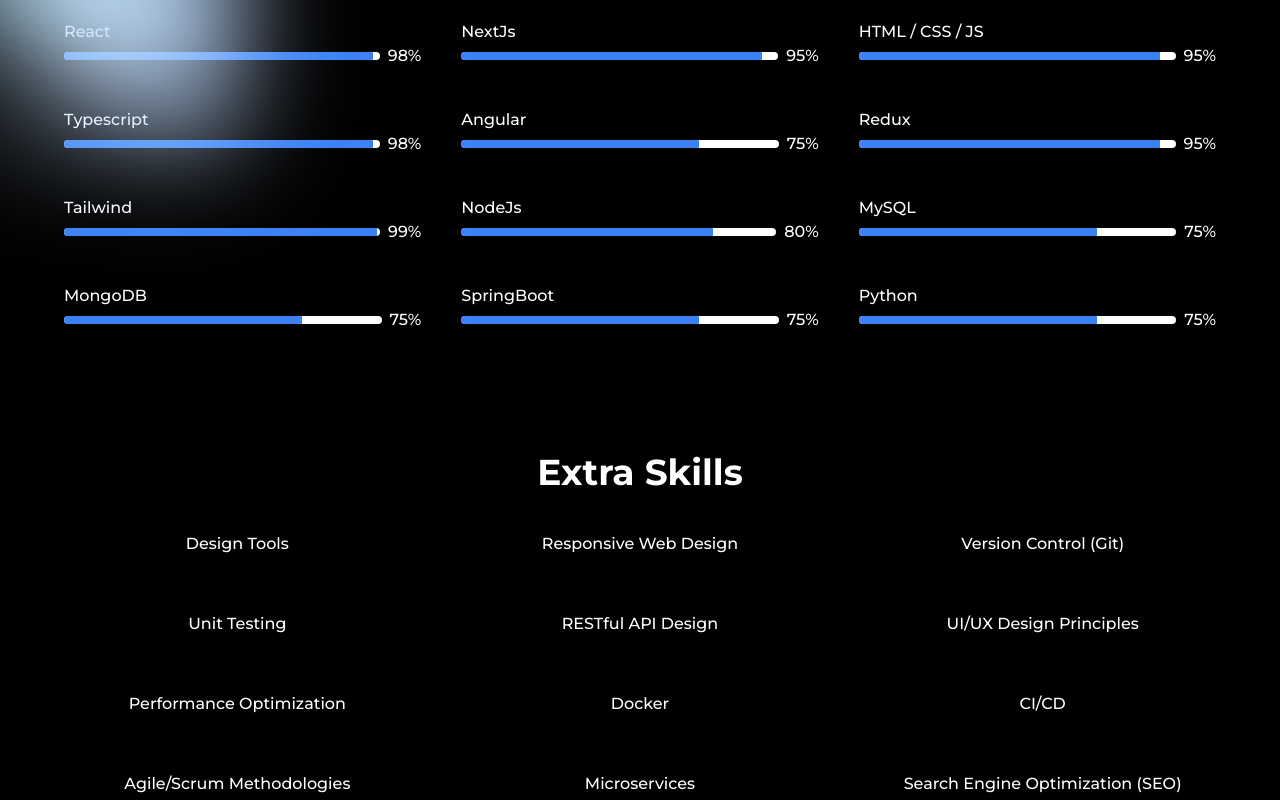
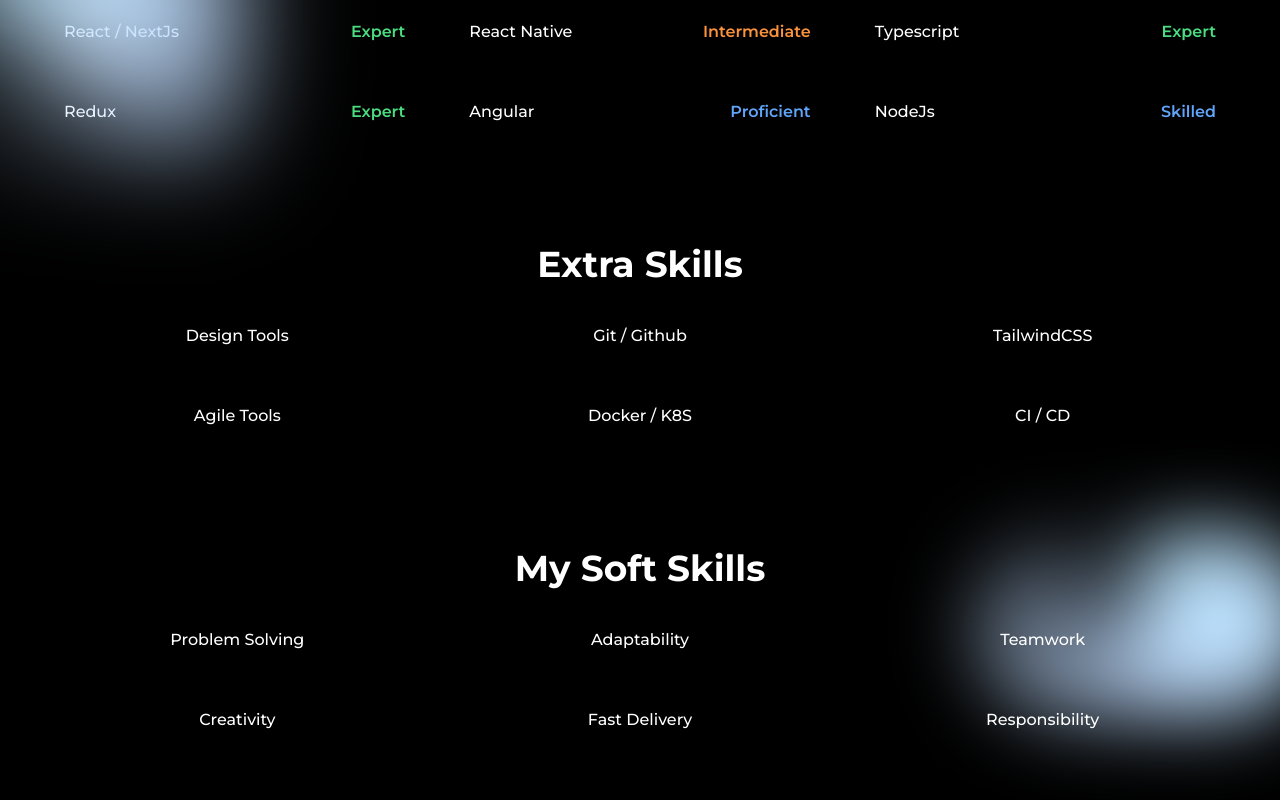
Before and after one commit to YanissGnz/portfolio, a Next.js app: page / in a window 1280 px wide. Shown: the part 1140-1940 px from the top of the page. Built offline with nearby package versions, Linux system fonts and the light colour scheme.

Commit message:
changed skills design

```diff
--- a/components/Skills.tsx
+++ b/components/Skills.tsx
@@ -8,143 +8,47 @@
 		<div className="mt-20 flex flex-col items-center gap-10 w-screen px-5 md:px-16 relative">
 			<div className="top-2 left-1 flex place-items-center absolute h-[100px] w-[180px] rounded-full bg-gradient-radial from-white to-transparent blur-2xl after:absolute after:-z-20 after:h-[280px] after:w-[240px] rotate-90 after:bg-gradient-conic after:from-sky-200 after:via-blue-200 after:blur-2xl after dark:bg-gradient-to-br dark:from-transparent dark:to-blue-700/10 after:dark:from-sky-900 after:dark:via-[#0141ff]/40"></div>
 			<h1 className="text-4xl font-bold text-center">My Skills</h1>
-			<div className="grid sm:grid-cols-2 grid-cols-1 lg:grid-cols-3 gap-10 w-full">
-				<div className="w-full">
-					<h1 className="font-medium">React</h1>
-					<div className="flex items-center gap-2">
-						<Progress progress={98} />
-						<p className="font-medium">
-							<CountUp end={98} enableScrollSpy scrollSpyOnce duration={1} />%
-						</p>
-					</div>
+			<div className="grid sm:grid-cols-2 grid-cols-1 lg:grid-cols-3 gap-x-16 gap-y-14 w-full">
+				<div className="flex items-center justify-between">
+					<h1 className="font-medium">React / NextJs</h1>
+					<p className="text-green-400 font-semibold">Expert</p>
 				</div>
-				<div className="w-full">
-					<h1 className="font-medium">NextJs</h1>
-					<div className="flex items-center gap-2">
-						<Progress progress={95} />
-						<p className="font-medium">
-							<CountUp end={95} enableScrollSpy scrollSpyOnce duration={1} />%
-						</p>
-					</div>
+				<div className="flex items-center justify-between">
+					<h1 className="font-medium">React Native</h1>
+					<p className="text-orange-400 font-semibold">Intermediate</p>
 				</div>
-				<div className="w-full">
-					<h1 className="font-medium">HTML / CSS / JS</h1>
-					<div className="flex items-center gap-2">
-						<Progress progress={95} />
-						<p className="font-medium">
-							<CountUp end={95} enableScrollSpy scrollSpyOnce duration={1} />%
-						</p>
-					</div>
+				<div className="flex items-center justify-between">
+					<h1 className="font-medium">Typescript</h1>
+					<p className="text-green-400 font-semibold">Expert</p>
 				</div>
-				<div className="w-full">
-					<h1 className="font-medium">Typescript</h1>
-					<div className="flex items-center gap-2">
-						<Progress progress={98} />
-						<p className="font-medium">
-							<CountUp end={98} enableScrollSpy scrollSpyOnce duration={1} />%
-						</p>
-					</div>
+				<div className="flex items-center justify-between">
+					<h1 className="font-medium">Redux</h1>
+					<p className="text-green-400 font-semibold">Expert</p>
 				</div>
-				<div className="w-full">
+				<div className="flex items-center justify-between">
 					<h1 className="font-medium">Angular</h1>
-					<div className="flex items-center gap-2">
-						<Progress progress={75} />
-						<p className="font-medium">
-							<CountUp end={75} enableScrollSpy scrollSpyOnce duration={1} />%
-						</p>
-					</div>
+					<p className="text-blue-400 font-semibold">Proficient</p>
 				</div>
-				<div className="w-full">
-					<h1 className="font-medium">Redux</h1>
-					<div className="flex items-center gap-2">
-						<Progress progress={95} />
-						<p className="font-medium">
-							<CountUp end={95} enableScrollSpy scrollSpyOnce duration={1} />%
-						</p>
-					</div>
-				</div>
-				<div className="w-full">
-					<h1 className="font-medium">Tailwind</h1>
-					<div className="flex items-center gap-2">
-						<Progress progress={99} />
-						<p className="font-medium">
-							<CountUp end={99} enableScrollSpy scrollSpyOnce duration={1} />%
-						</p>
-					</div>
-				</div>
-				<div className="w-full">
+				<div className="flex items-center justify-between">
 					<h1 className="font-medium">NodeJs</h1>
-					<div className="flex items-center gap-2">
-						<Progress progress={80} />
-						<p className="font-medium">
-							<CountUp end={80} enableScrollSpy scrollSpyOnce duration={1} />%
-						</p>
-					</div>
-				</div>
-				<div className="w-full">
-					<h1 className="font-medium">MySQL</h1>
-					<div className="flex items-center gap-2">
-						<Progress progress={75} />
-						<p className="font-medium">
-							<CountUp end={75} enableScrollSpy scrollSpyOnce duration={1} />%
-						</p>
-					</div>
-				</div>
-				<div className="w-full">
-					<h1 className="font-medium">MongoDB</h1>
-					<div className="flex items-center gap-2">
-						<Progress progress={75} />
-						<p className="font-medium">
-							<CountUp end={75} enableScrollSpy scrollSpyOnce duration={1} />%
-						</p>
-					</div>
-				</div>
-				<div className="w-full">
-					<h1 className="font-medium">SpringBoot</h1>
-					<div className="flex items-center gap-2">
-						<Progress progress={75} />
-						<p className="font-medium">
-							<CountUp end={75} enableScrollSpy scrollSpyOnce duration={1} />%
-						</p>
-					</div>
-				</div>
-				<div className="w-full">
-					<h1 className="font-medium">Python</h1>
-					<div className="flex items-center gap-2">
-						<Progress progress={75} />
-						<p className="font-medium">
-							<CountUp end={75} enableScrollSpy scrollSpyOnce duration={1} />%
-						</p>
-					</div>
+					<p className="text-blue-400 font-semibold">Skilled</p>
 				</div>
 			</div>
 			<h1 className="text-4xl font-bold text-center mt-20">Extra Skills</h1>
 			<div className="grid grid-cols-1 lg:grid-cols-3 gap-14 w-full text-center">
 				<h1 className="font-medium">Design Tools</h1>
-				<h1 className="font-medium">Responsive Web Design</h1>
-				<h1 className="font-medium">Version Control (Git)</h1>
-				<h1 className="font-medium">Unit Testing</h1>
-				<h1 className="font-medium">RESTful API Design</h1>
-				<h1 className="font-medium">UI/UX Design Principles</h1>
-				<h1 className="font-medium">Performance Optimization</h1>
-				<h1 className="font-medium">Docker</h1>
-				<h1 className="font-medium">CI/CD</h1>
-				<h1 className="font-medium">Agile/Scrum Methodologies</h1>
-				<h1 className="font-medium">Microservices</h1>
-				<h1 className="font-medium">Search Engine Optimization (SEO)</h1>
+				<h1 className="font-medium">Git / Github</h1>
+				<h1 className="font-medium">TailwindCSS</h1>
+				<h1 className="font-medium">Agile Tools</h1>
+				<h1 className="font-medium">Docker / K8S</h1>
+				<h1 className="font-medium">CI / CD</h1>
 			</div>
 			<h1 className="text-4xl font-bold text-center mt-20">My Soft Skills</h1>
 			<div className="grid grid-cols-1 lg:grid-cols-3 gap-14 w-full text-center">
-				<h1 className="font-medium">Communication</h1>
 				<h1 className="font-medium">Problem Solving</h1>
 				<h1 className="font-medium">Adaptability</h1>
-				<h1 className="font-medium">Attention to Detail</h1>
-				<h1 className="font-medium">Time Management</h1>
-				<h1 className="font-medium">Leadership</h1>
 				<h1 className="font-medium">Teamwork</h1>
 				<h1 className="font-medium">Creativity</h1>
-				<h1 className="font-medium">Empathy</h1>
-				<h1 className="font-medium">Continuous Learning</h1>
 				<h1 className="font-medium">Fast Delivery</h1>
 				<h1 className="font-medium">Responsibility</h1>
 			</div>
```
Also changed, not shown: public/assets/profile_pic.png.
